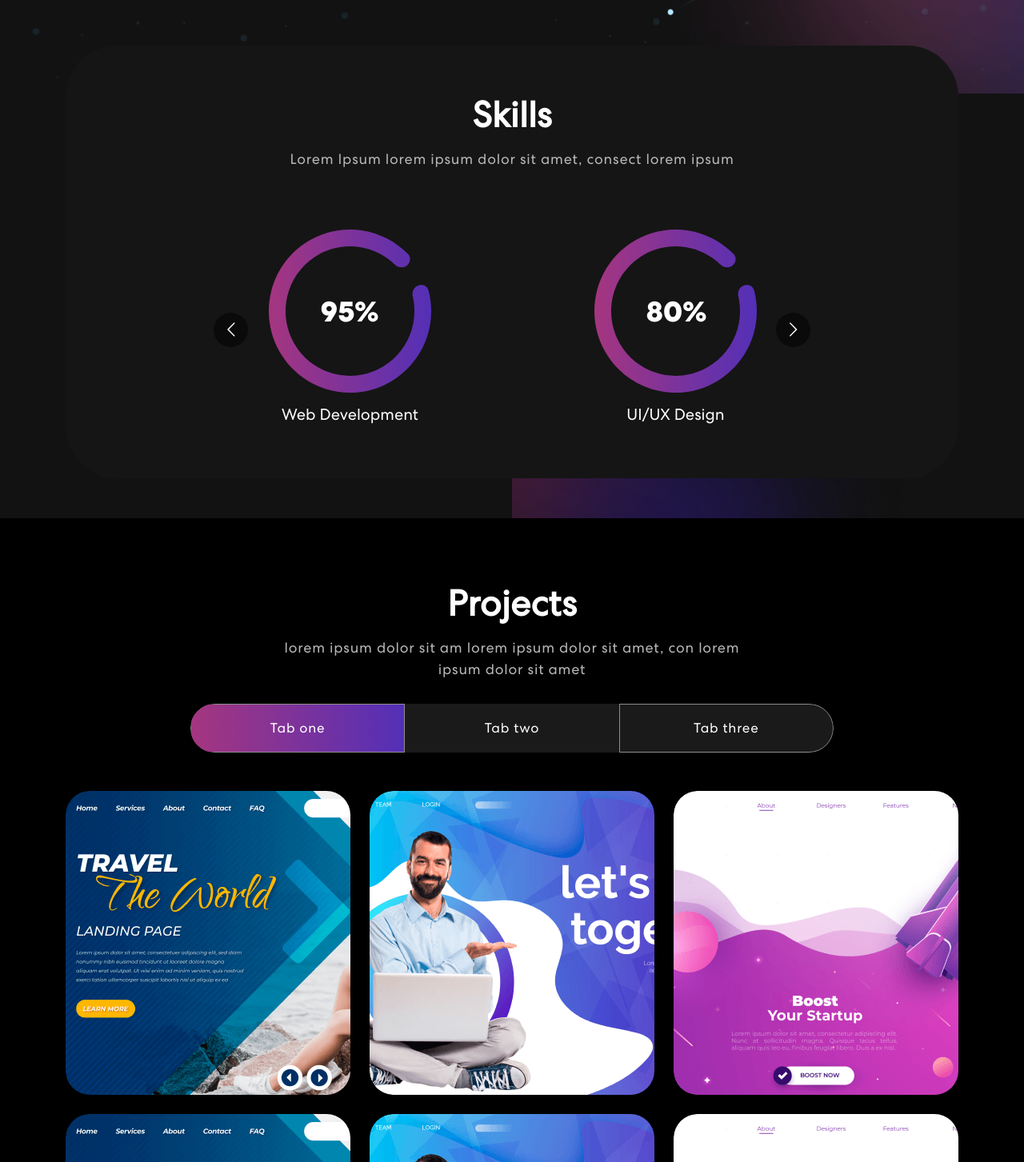
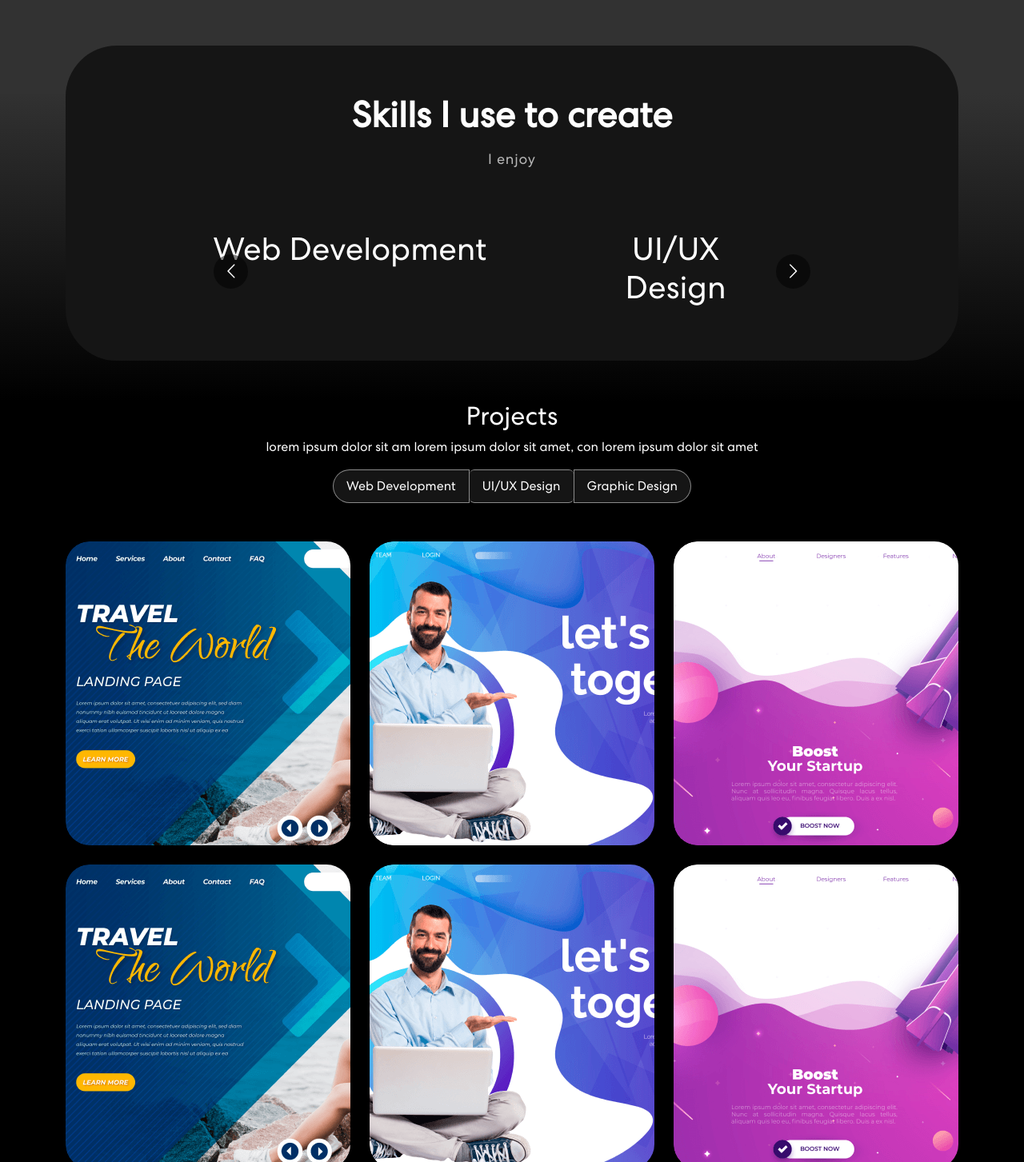
Before and after one commit to tuscannyCodes/new-portfolio-website, a React (Create React App) app: page / in a window 1280 px wide. Shown: the part 857-2310 px from the top of the page at 80% size. Built offline with nearby package versions, Linux system fonts and the light colour scheme.

Commit message:
style changes

```diff
--- a/src/App.css
+++ b/src/App.css
@@ -32,7 +32,7 @@ scroll-padding-top: 75px;
 
 body{
 font-weight: 400;
-overflow-x:  hidden;
+overflow-x:  hidden !important;
 position: relative;
 background-color: #121212 !important;
 color: white !important;
@@ -58,7 +58,7 @@ transition: 0.32 ease-in-out
 
 nav.navbar.scrolled {
 padding: 0px 0;
-background-color: #121212;
+background-color: #151515;
 }
 
 
@@ -102,7 +102,7 @@ margin-left: 14px;
 .social-icon a{
 width: 42px;
 height: 42px;
-background: rgba(217, 127, 217, 0.1);
+background: black;
 display: inline-flex;
 border-radius:50%;
 margin-right: 6px;
@@ -136,7 +136,6 @@ transition: 0.3s ease-in-out;
 }
 
 .social-icon a:hover img{
-
   filter: brightness(0) saturate(100%) invert(0%) sepia(7%) saturate(98%) hue-rotate(346deg) ;
 }
 
@@ -247,20 +246,21 @@ nav.navbar .navbar-toggler[aria-expanded="true"] .navbar-toggler-icon{
 }
 
 /************ Banner Css ************/
-.banner {
+.banner{
   margin-top: 0;
   padding: 260px 0 100px 0;
-  /* background-color: rgb(50, 50, 50) ; */
-  background-image: url('./assets/img/banner-bg.png');
+  background-color: rgb(50, 50, 50);
+  /* background-image: url('./assets/img/banner-bg.png'); */
   background-position: top center;
   background-size: cover;
   background-repeat: no-repeat;
 }
-.banner .tagline {
+.banner .tagline{
   font-weight: 700;
   letter-spacing: 0.8px;
   padding: 8px 10px;
-  background: linear-gradient(90.21deg, rgba(170, 54, 124, 0.5) -5.91%, rgba(74, 47, 189, 0.5) 111.58%);
+  background-color: black;
+  /* background: linear-gradient(90.21deg, rgba(170, 54, 124, 0.5) -5.91%, rgba(74, 47, 189, 0.5) 111.58%); */
   border: 1px solid rgba(255, 255, 255, 0.5);
   font-size: 20px;
   margin-bottom: 16px;
@@ -300,6 +300,7 @@ nav.navbar .navbar-toggler[aria-expanded="true"] .navbar-toggler-icon{
   margin-left: 25px;
 }
 .banner img {
+  visibility: hidden;
   animation: updown 3s linear infinite;
 }
 @keyframes updown {
@@ -320,11 +321,13 @@ nav.navbar .navbar-toggler[aria-expanded="true"] .navbar-toggler-icon{
 
 /************ Skills Css ************/
 .skill {
+  background: linear-gradient(180.21deg, rgb(50, 50, 50), black);
   padding: 0 0 50px 0;
   position: relative;
 }
 .skill-bx {
   background: #151515;
+  /* background: linear-gradient(90.21deg, #AA367C -5.91%, #4A2FBD 111.58%); */
   border-radius: 64px;
   text-align: center;
   padding: 60px 50px;
@@ -359,10 +362,21 @@ nav.navbar .navbar-toggler[aria-expanded="true"] .navbar-toggler-icon{
 }
 
 /************ Projects Css ************/
+
+.projectTab{
+background-color: #151515 !important;
+color: white !important;
+}
+
+
+.projectsBg{
+background-color: black;
+}
+
 .project {
   padding: 80px 0;
   position: relative;
-  background-color: black;
+  background-color: black !important;
 }
 .project h2 {
 	font-size: 45px;
@@ -407,7 +421,7 @@ nav.navbar .navbar-toggler[aria-expanded="true"] .navbar-toggler-icon{
     position: absolute;
     width: 0;
     height: 100%;
-    background: linear-gradient(90.21deg, #AA367C -5.91%, #4A2FBD 111.58%);
+    background: linear-gradient(180.00deg, grey, black);
     top: 0;
     left: 0;
     z-index: -1;
@@ -439,7 +453,7 @@ nav.navbar .navbar-toggler[aria-expanded="true"] .navbar-toggler-icon{
 }
 .proj-imgbx::before {
   content: "";
-  background: linear-gradient(90.21deg, #AA367C -5.91%, #4A2FBD 111.58%);
+  background: linear-gradient(108.00deg, grey, black);
   opacity: 0.85;
   position: absolute;
   width: 100%;
@@ -484,9 +498,10 @@ nav.navbar .navbar-toggler[aria-expanded="true"] .navbar-toggler-icon{
   z-index: -4;
 }
 
-/************ Projects Css ************/
+/************ Contact Css ************/
 .contact {
-  background: linear-gradient(90.21deg, #AA367C -5.91%, #4A2FBD 111.58%);
+  background-color: black;
+  /* background: linear-gradient(90.21deg, #AA367C -5.91%, #4A2FBD 111.58%); */
   padding: 60px 0 200px 0;
 }
 .contact img {
--- a/src/components/Banner.js
+++ b/src/components/Banner.js
@@ -53,7 +53,7 @@ export const Banner = () => {
       <Container>
         <Row className="align-items-center">
           <Col xs={12} md={6} xl={7}>
-            <span className="tagline">Welcome to my Portfolio!</span>
+            {/* <span className="tagline">Welcome to my homepage!</span> */}
             <h1>
               {"Hi Im Tuscanny Codes :"}
               <span classname="wrap">{text}</span>
--- a/src/components/Contact.js
+++ b/src/components/Contact.js
@@ -1,6 +1,6 @@
 import { useState } from "react";
 import { Container, Row, Col, Tab, Nav } from "react-bootstrap";
-import contactImg from "../assets/img/contact-img.svg";
+import contactImg from "../assets/img/mailIcon.png";
 
 export const Contact = () => {
   const formInitialDetails = {
@@ -22,25 +22,26 @@ export const Contact = () => {
     });
   };
 
-  const handleSubmit = async(e) => {
+  const handleSubmit = async (e) => {
     e.preventDefault();
-setButtonText('sending...');
-let response = await fetch("http://localhost:5000/contact",{
+    setButtonText("sending...");
+    let response = await fetch("http://localhost:5000/contact", {
       method: "POST",
       headers: {
         "Content-Type": "Applications/json;charset=utf-8",
       },
       body: JSON.stringify(formDetails),
     });
-setButtonText("send")
+    setButtonText("send");
     let result = response.json();
     setFormDetails(formInitialDetails);
-if(result.code === 200){
-setStatus({success: true, message: "Message sent successfully"});
-
-}else{
-
-  setStatus({success: false, message: "something went wrong,please try again later."})
+    if (result.code === 200) {
+      setStatus({ success: true, message: "Message sent successfully" });
+    } else {
+      setStatus({
+        success: false,
+        message: "something went wrong,please try again later.",
+      });
     }
   };
   return (
@@ -88,16 +89,27 @@ setStatus({success: true, message: "Message sent successfully"});
                   />
                 </Col>
                 <Col>
-                <textarea rows={6} value={formDetails.message} placeholder="Send a message" onChange={(e) => onFormUpdate("message", e.target.value)} ></textarea>
-                <button type="submit"><span>{butttonText}</span></button>
+                  <textarea
+                    rows={6}
+                    value={formDetails.message}
+                    placeholder="Send a message"
+                    onChange={(e) => onFormUpdate("message", e.target.value)}
+                  ></textarea>
+                  <button type="submit">
+                    <span>{butttonText}</span>
+                  </button>
                 </Col>
-                {
-                  status.message &&
+                {status.message && (
                   <Col>
-                <p className={status.success === false ? "danger" : "success" }>{status.message}</p>
+                    <p
+                      className={
+                        status.success === false ? "danger" : "success"
+                      }
+                    >
+                      {status.message}
+                    </p>
                   </Col>
-
-                }
+                )}
               </Row>
             </form>
           </Col>
--- a/src/components/Projects.js
+++ b/src/components/Projects.js
@@ -39,7 +39,7 @@ export const Projects = () => {
   ];
 
   return (
-    <section className="project" id="project">
+    <section className="projects projectsBg" id="projects">
       <Container>
         <Row>
           <Col>
@@ -51,13 +51,13 @@ export const Projects = () => {
             <Tab.Container id="projects-tabs" defaultActiveKey="first">
               <Nav variant="pills" className="nav-pills mb-5 justify-content-center align-items-center" id="pills-tab">
                 <Nav.Item>
-                  <Nav.Link eventKey="first">Tab one</Nav.Link>
+                  <Nav.Link className="projectTab" eventKey="first">Web Development</Nav.Link>
                 </Nav.Item>
                 <Nav.Item>
-                  <Nav.Link eventKey="seconf">Tab two</Nav.Link>
+                  <Nav.Link className="projectTab" eventKey="second">UI/UX Design</Nav.Link>
                 </Nav.Item>
                 <Nav.Item>
-                  <Nav.Link eventKey="third">Tab three</Nav.Link>
+                  <Nav.Link className="projectTab" eventKey="third">Graphic Design</Nav.Link>
                 </Nav.Item>
               </Nav>
               <Tab.Content>
@@ -72,14 +72,14 @@ export const Projects = () => {
 </Row>
 
                 </Tab.Pane>
-                <Tab.Pane eventKey="second">lorem ipsum </Tab.Pane>
-                <Tab.Pane eventKey="third">lorem ipsum</Tab.Pane>
+                <Tab.Pane eventKey="second">Comming soon</Tab.Pane>
+                <Tab.Pane eventKey="third">Comming soon</Tab.Pane>
               </Tab.Content>
             </Tab.Container>
           </Col>
         </Row>
       </Container>
-      <img className="background-image-right" src={colorSharp2}/>
+      {/* <img className="background-image-right" src={colorSharp2}/> */}
     </section>
   );
 };
--- a/src/components/Skills.js
+++ b/src/components/Skills.js
@@ -32,35 +32,35 @@ export const Skills = () => {
         <Row>
           <Col>
             <div className="skill-bx">
-              <h2>Skills</h2>
-              <p>Lorem Ipsum lorem ipsum dolor sit amet, consect lorem ipsum</p>
+              <h2>Skills I use to create</h2>
+              <p>I enjoy </p>
               <Carousel
                 responsive={responsive}
                 infinite={true}
                 className="skill-slider"
               >
                 <div className="item">
-                  <img src={meter1} alt="Image"></img>
-                  <h5>Web Development</h5>
+                  {/* <img src={meter1} alt="Image"></img> */}
+                  <h1>Web Development</h1>
                 </div>
                 <div className="item">
-                  <img src={meter2} alt="Image"></img>
-                  <h5>UI/UX Design</h5>
+                  {/* <img src={meter2} alt="Image"></img> */}
+                  <h1>UI/UX <br></br>Design</h1>
                 </div>
                 <div className="item">
-                  <img src={meter3} alt="Image"></img>
-                  <h5>Graphic Design</h5>
+                  {/* <img src={meter3} alt="Image"></img> */}
+                  <h1>Graphic Design</h1>
                 </div>
                 <div className="item">
-                  <img src={meter1} alt="Image"></img>
-                  <h5>Software Development</h5>
+                  {/* <img src={meter1} alt="Image"></img> */}
+                  <h1>Software Development</h1>
                 </div>
               </Carousel>
             </div>
           </Col>
         </Row>
       </Container>
-      <img className="background-image-left" src={colorSharp}/>
+      {/* <img className="background-image-left" src={colorSharp}/> */}
     </section>
   );
 };
```
Also changed, not shown: src/assets/img/mailIcon.png (added). Lines whose indentation alone changed are shown as unchanged.
